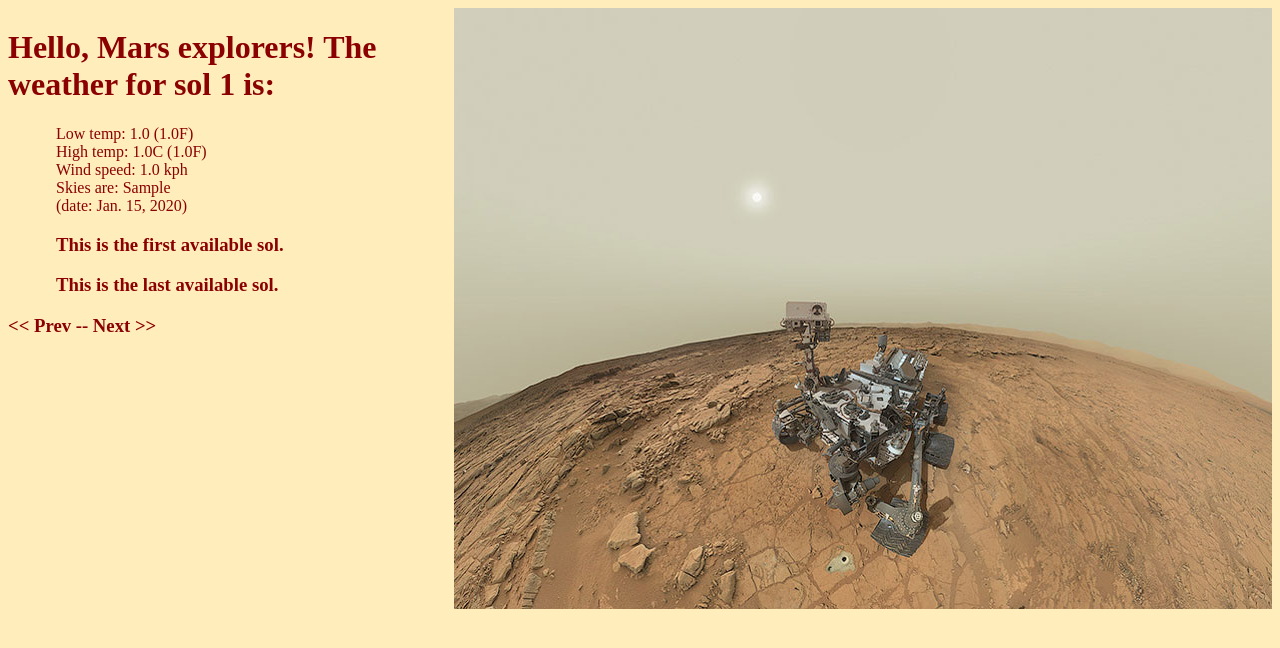
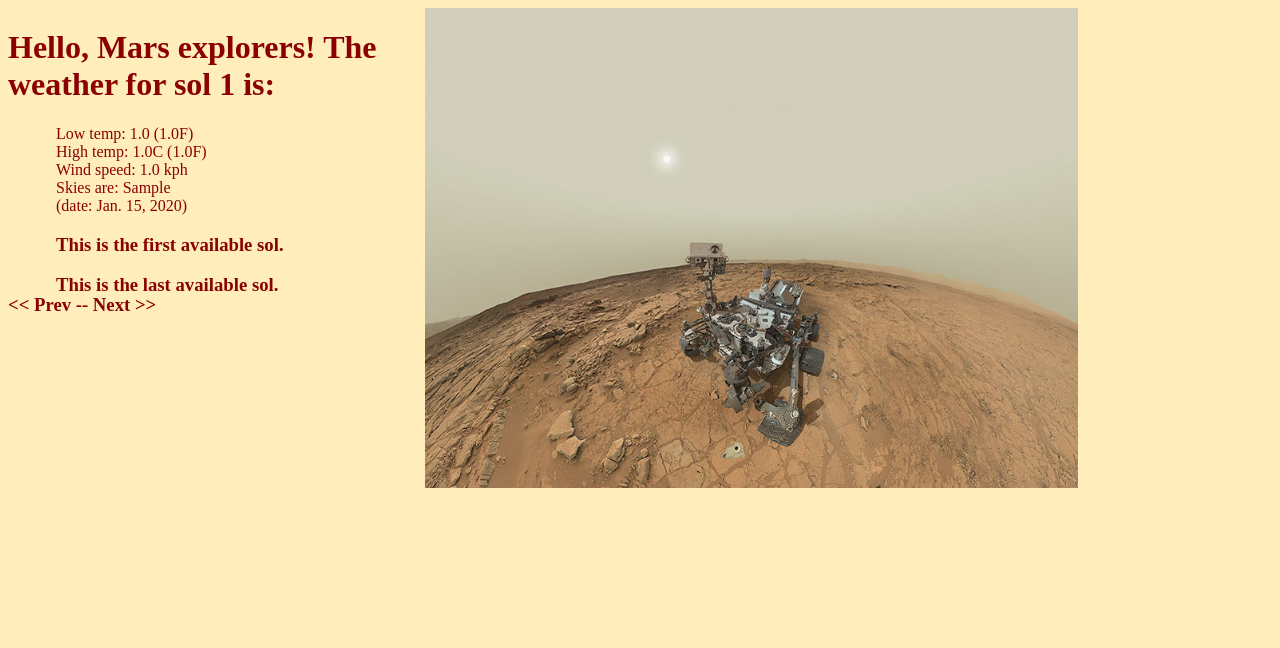
Before and after one commit to amdudda/Capstone_Week7-8_AresWeather, a Django app: page /marsweather/ in a window 1280 px wide. Shown: the top 648 px of the page. Run offline with Django 3.2, Linux system fonts and the light colour scheme; tables that the repository leaves empty hold one stand-in row (Sample ...).

Commit message:
Minor page layout tweaks.

```diff
--- a/mysite/marsweather/static/style/style.css
+++ b/mysite/marsweather/static/style/style.css
@@ -10,8 +10,9 @@ body {
 
 #daily_data {
     margin-left: 3em;
+    height: 150px;
 }
 
 #img_holder {
-    float: right;
+    float: left;
 }
--- a/mysite/marsweather/templates/marsweather/index.html
+++ b/mysite/marsweather/templates/marsweather/index.html
@@ -53,7 +53,7 @@
     </h3>
 </div>
 <div id="img_holder">
-    <img src="{% static 'images/sunny.jpeg' %}" />
+    <img src="{% static 'images/sunny.jpeg' %}" height="480px"/>
 </div>
 </body>
 </html>
```
